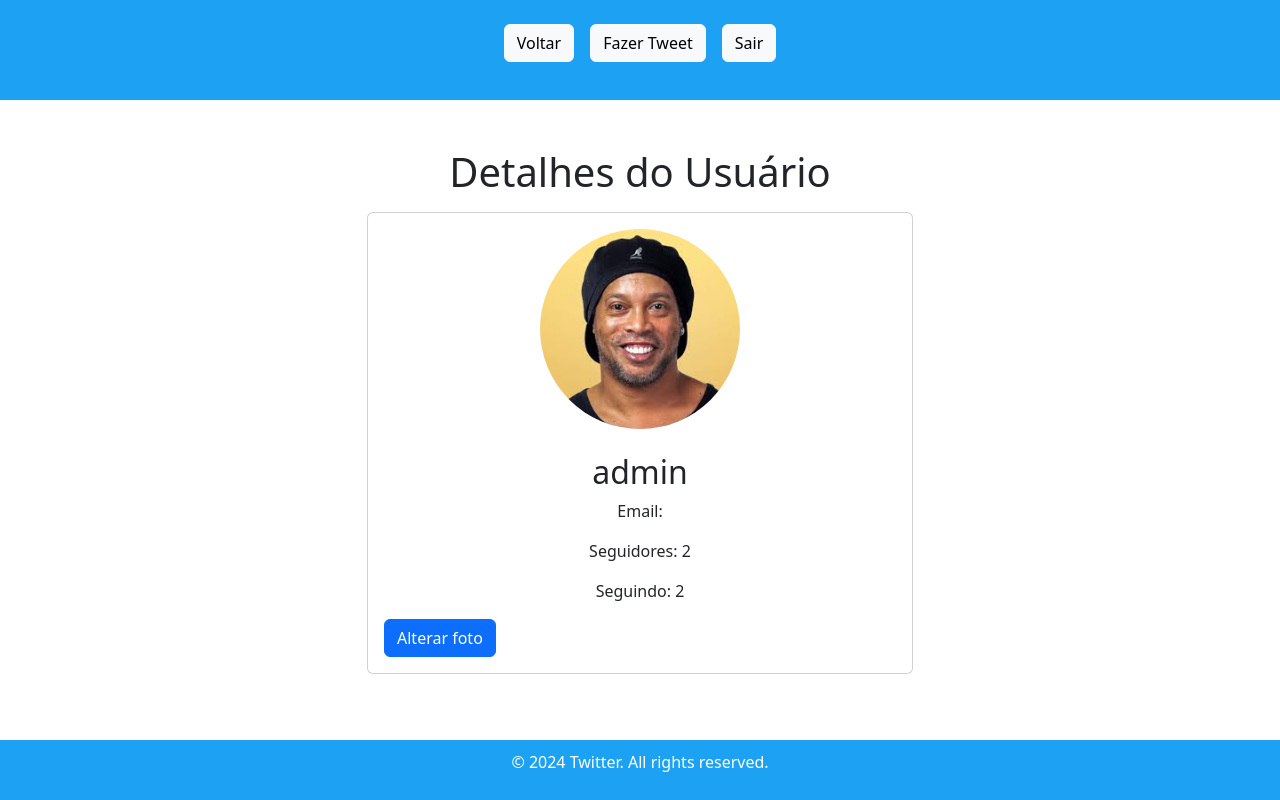
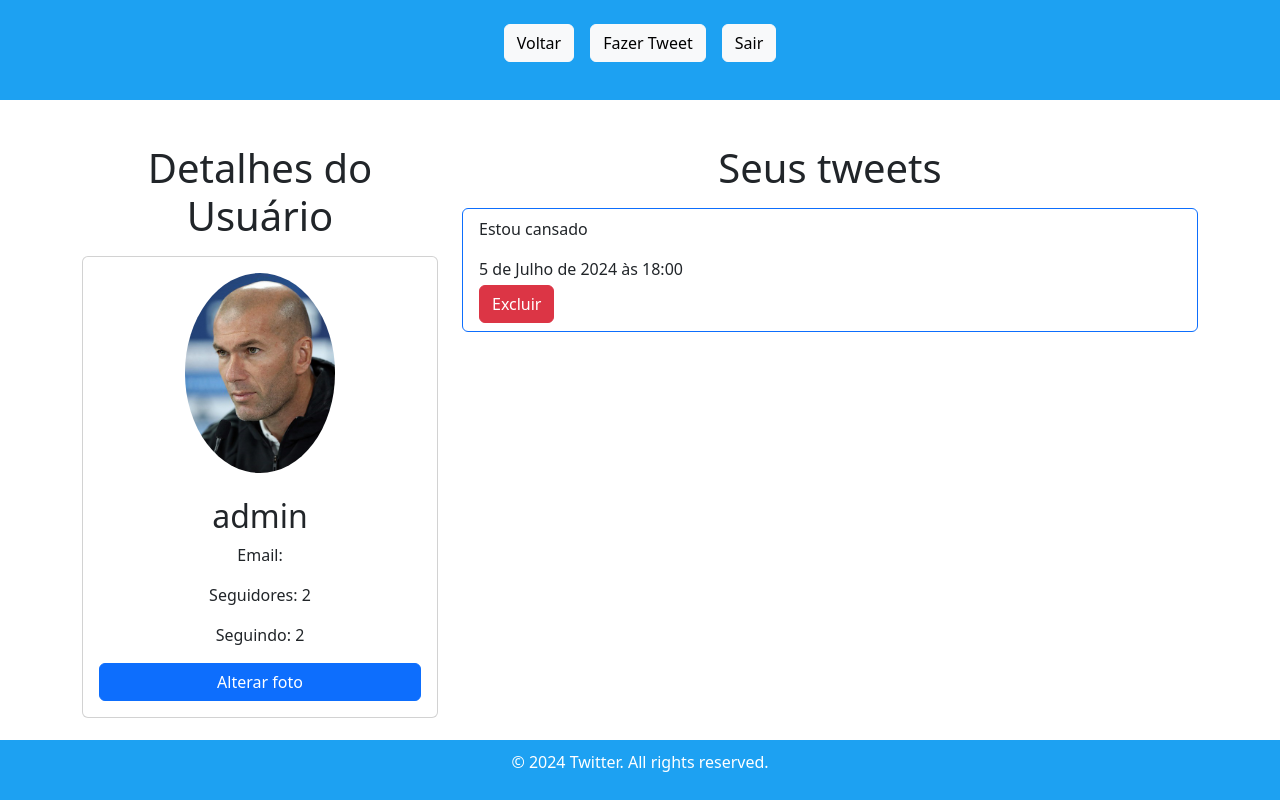
Before and after one commit to lucas-1503/twitter, a Django app: page /detail/ in a window 1280 px wide. Run offline with Django 5.2, Linux system fonts and the light colour scheme; a user stored in the database is signed in; data comes from the database, SQL or seed files in the repository; some libraries are stand-ins or nearby versions.

Commit message:
introdução dos tweets

```diff
--- a/templates/base.html
+++ b/templates/base.html
@@ -35,18 +35,18 @@
     </style>
 </head>
 <body>
-    <header style="background-color: #1DA1F2; color: white; height: 100px;">
+    <header class="fixed-top" style="background-color: #1DA1F2; color: white; height: 100px;">
         {% block header %}
         <!-- Header content goes here -->
         {% endblock %}
     </header>
-    <main>
+    <main class="mt-5 pt-5">
         {% block content %}
         <!-- Main content will go here -->
         {% endblock %}
     </main>
 
-    <footer>
+    <footer class="fixed-bottom">
         <p>&copy; 2024 Twitter. All rights reserved.</p>
     </footer>
     <script src="{% static 'js/jquery-3.7.1.min.js' %}"></script>
--- a/templates/detail.html
+++ b/templates/detail.html
@@ -17,10 +17,11 @@
 {% block content %}
 <div class="container mt-5">
     <div class="row">
-        <div class="col-md-6 offset-md-3">
+        <!-- Coluna de dados pessoais -->
+        <div class="col-md-4">
             <h1 class="text-center mb-3">Detalhes do Usuário</h1>
             <div class="card">
-                <div class="card-body">
+                <div class="card-body align-items-center">
                     <div class="text-center mb-4">
                         {% if usuario.avatar %}
                         <img src="{{ usuario.avatar.url }}" class="img-fluid rounded-circle" alt="Avatar de {{ usuario.username }}" style="height: 200px;">
@@ -33,10 +34,31 @@
                     <p class="text-center">Seguidores: {{ usuario.followers.count }}</p>
                     <p class="text-center">Seguindo: {{ usuario.following.count }}</p>
                     <!-- Botão para abrir modal de alteração de avatar -->
-                    <button type="button" class="btn btn-primary" data-bs-toggle="modal" data-bs-target="#exampleModal">
+                     <div class="container">
+                        <div class="row">
+                            <button type="button" class="btn btn-primary col-sm " data-bs-toggle="modal" data-bs-target="#exampleModal">
                                 Alterar foto
                             </button>
                         </div>
+                     </div>
+                </div>
+            </div>
+        </div>
+
+        <!-- Coluna de tweets -->
+        <div class="col-md-8">
+            <h1 class="text-center mb-3">Seus tweets</h1>
+            <div class="list-group ">
+                {% for tweet in tweets %}
+                <div class="list-group-item mb-5 border border-primary rounded">
+                    <p style="width: 100%; overflow-y: scroll; overflow-x: hidden;">{{ tweet.content }}</p>
+                    <p class="mb-1">{{ tweet.created_at }}</p>
+                    <form method="post" action="{% url 'delete_tweet' pk=tweet.pk %}">
+                        {% csrf_token %}
+                        <button type="submit" class="btn btn-danger">Excluir</button>
+                    </form>
+                </div>
+                {% endfor %}
             </div>
         </div>
     </div>
@@ -60,7 +82,7 @@
                         </div>
                     </div>
                     <div class="modal-footer">
-                <button type="button" class="btn btn-secondary" data-dismiss="modal">Fechar</button>
+                        <button type="button" class="btn btn-secondary" data-bs-dismiss="modal">Fechar</button>
                         <button type="submit" class="btn btn-primary">Salvar</button>
                     </div>
                 </form>
--- a/tweet/models/tweet.py
+++ b/tweet/models/tweet.py
@@ -3,9 +3,9 @@ from user.models.user import Usuario
 from django.utils import timezone
 
 class Tweet(models.Model):
-    user = models.ForeignKey(Usuario, on_delete=models.CASCADE, related_name='twits')
-    content = models.CharField(max_length=280)  # Limite de 280 caracteres como o Twitter
+    author = models.ForeignKey(Usuario, on_delete=models.CASCADE, related_name='twits')
+    content = models.TextField(max_length=280)  # Limite de 280 caracteres como o Twitter
     created_at = models.DateTimeField(default=timezone.now)
 
     def __str__(self):
-        return f'{self.user.username}: {self.content[:50]}'
+        return f'{self.author.username}: {self.content[:50]}'
--- a/tweet/urls.py
+++ b/tweet/urls.py
@@ -3,5 +3,6 @@ from . import views
 
 urlpatterns = [
     path('<int:pk>/', views.profile_view, name='profile' ),
-    path('send_tweet', views.send_tweet, name='send_tweet')
+    path('send_tweet', views.send_tweet, name='send_tweet'),
+    path('tweet/<int:pk>/delete/', views.delete_tweet, name='delete_tweet'),
 ]
--- a/user/views.py
+++ b/user/views.py
@@ -3,6 +3,7 @@ from django.contrib.auth import authenticate
 from django.contrib.auth import login as login_django
 from django.contrib.auth.decorators import login_required
 from django.contrib.messages import constants as messages
+from tweet.models import Tweet
 
 from user.models.user import Usuario
 from .forms import LoginForm, UsuarioForm, AvatarForm
@@ -39,9 +40,13 @@ def detail_view(request):
     # Recupere o usuário logado
     usuario = request.user
 
-    # Renderize o template com os detalhes do usuário
+    # Recupere os tweets do usuário
+    tweets = Tweet.objects.filter(author=usuario).order_by('-created_at')
+
+    # Renderize o template com os detalhes do usuário e os tweets
     context = {
         'usuario': usuario,
+        'tweets': tweets,
     }
     return render(request, 'detail.html', context)
 
```
Also changed, not shown: templates/create_tweet.html (added, +13 -0 lines), templates/profile.html (+44 -8 lines), tweet/forms.py (added, +10 -0 lines), tweet/views.py (+25 -2 lines), db.sqlite3, media/avatars/Zinedine_Zidane_by_Tasnim_03.jpg (added), tweet/migrations/0003_rename_user_tweet_author.py (added), tweet/migrations/0004_alter_tweet_content.py (added). Lines whose indentation alone changed are shown as unchanged.
